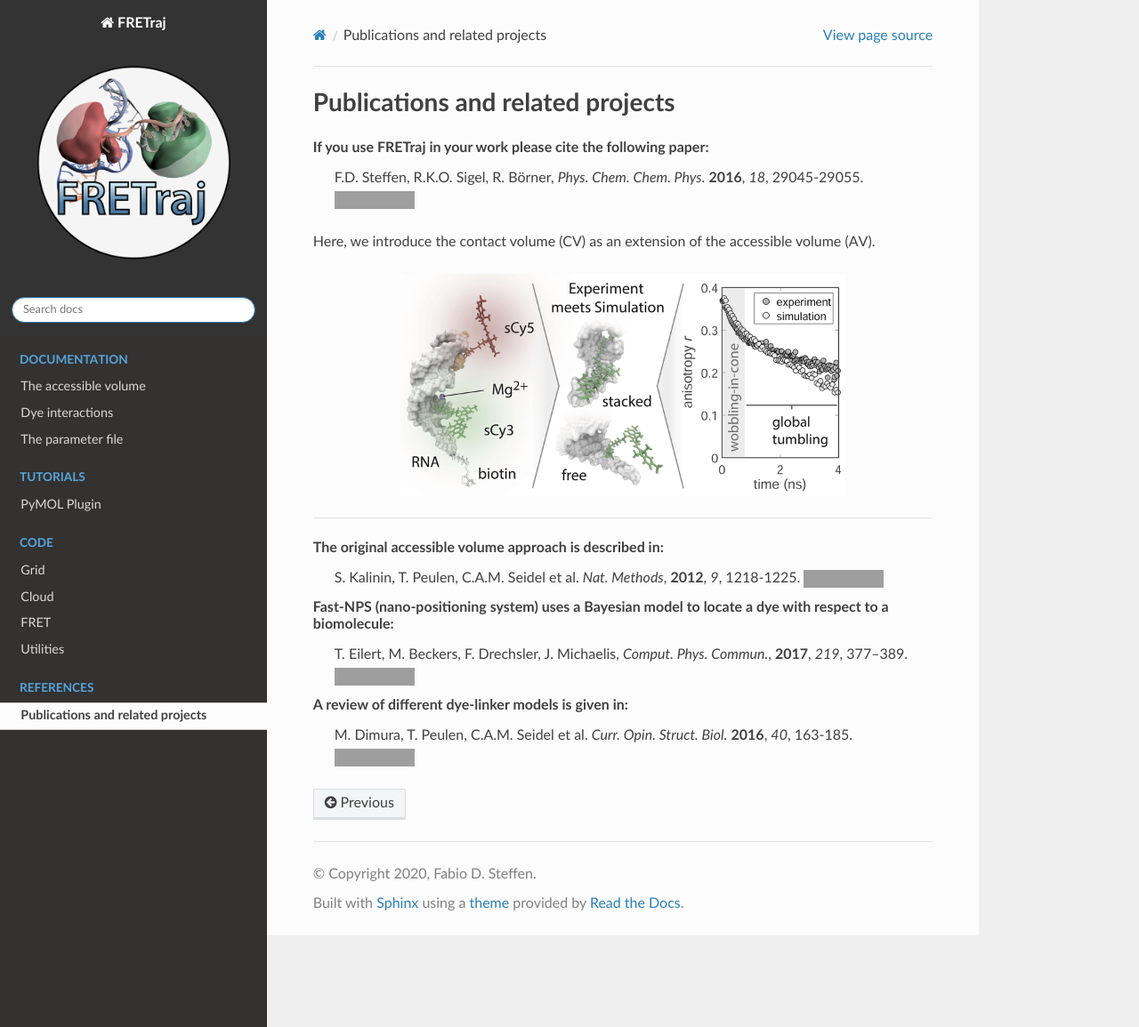
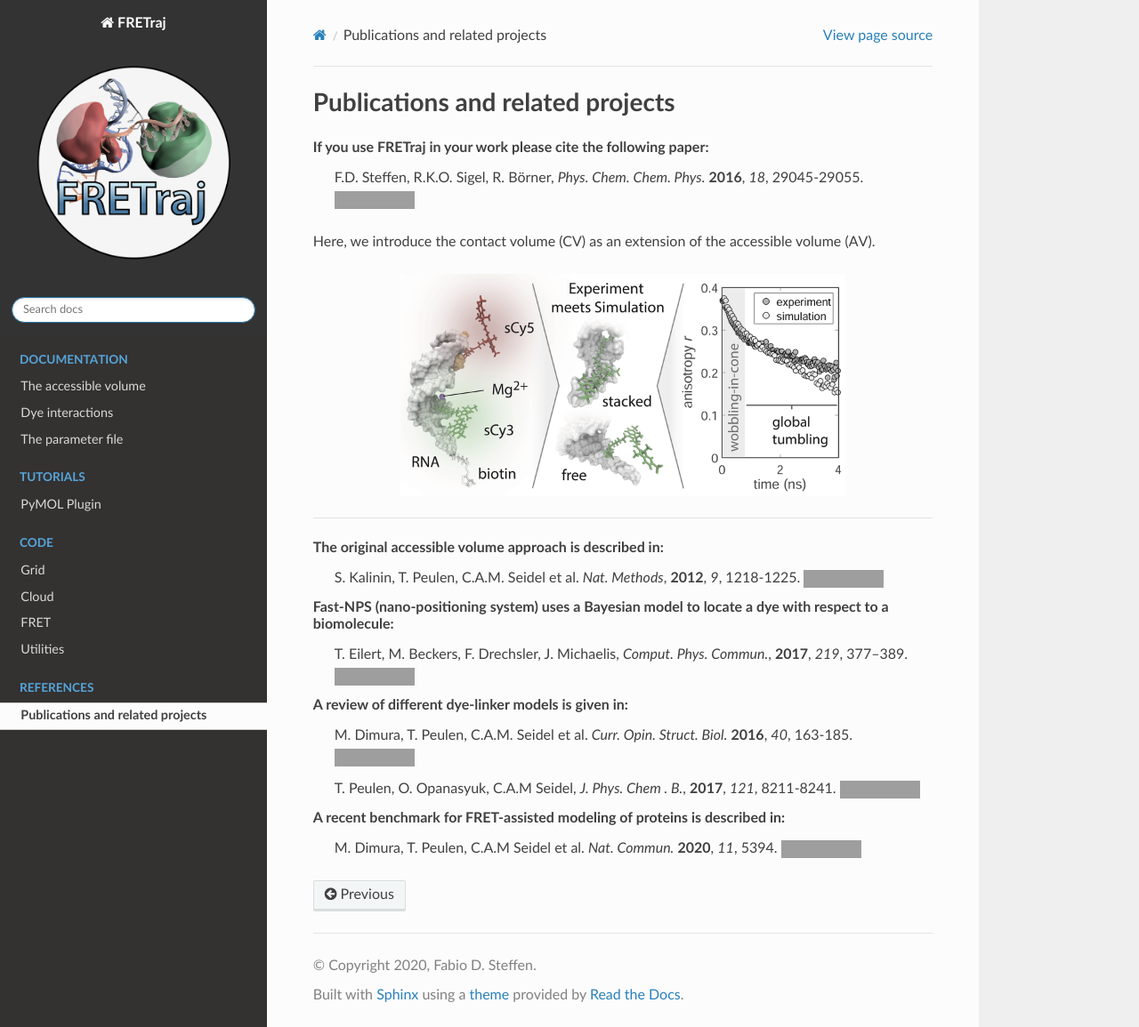
Before and after one commit to RNA-FRETools/fretraj, a Sphinx documentation site: the page built from docs/source/references.rst, in a window 1280 px wide and 1155 px high. Shown: the whole window at 89% size. Built offline with Sphinx 7.4.7 and the Read the Docs theme 2.0.0, drawn with Linux system fonts in a browser that asks for light colours; grey boxes are pictures that could not be loaded.

Commit message:
Update README and references

```diff
--- a/docs/source/references.rst
+++ b/docs/source/references.rst
@@ -42,3 +48,10 @@ Fast-NPS (nano-positioning system) uses a Bayesian model to locate a dye with re
 A review of different dye-linker models is given in:
  M. Dimura, T. Peulen, C.A.M. Seidel et al. *Curr. Opin. Struct. Biol.* **2016**, *40*, 163-185.
  |Dimura2016|
+
+ T. Peulen, O. Opanasyuk, C.A.M Seidel, *J. Phys. Chem . B.*, **2017**, *121*, 8211-8241.
+ |Peulen2017|
+
+A recent benchmark for FRET-assisted modeling of proteins is described in:
+ M. Dimura, T. Peulen, C.A.M Seidel et al. *Nat. Commun.* **2020**, *11*, 5394.
+ |Dimura2020|
```
Also changed, not shown: other parts of docs/source/references.rst (+6 -0 lines), README.md (+6 -2 lines).
